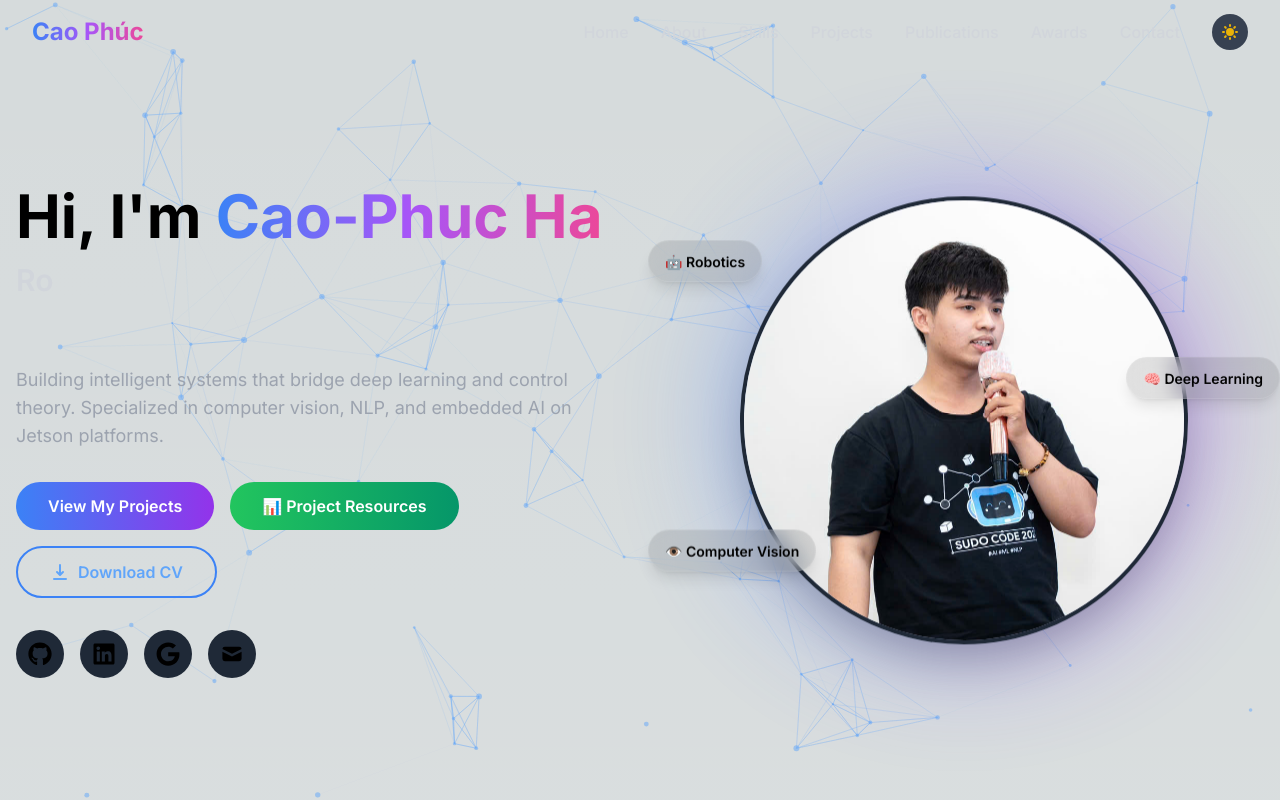
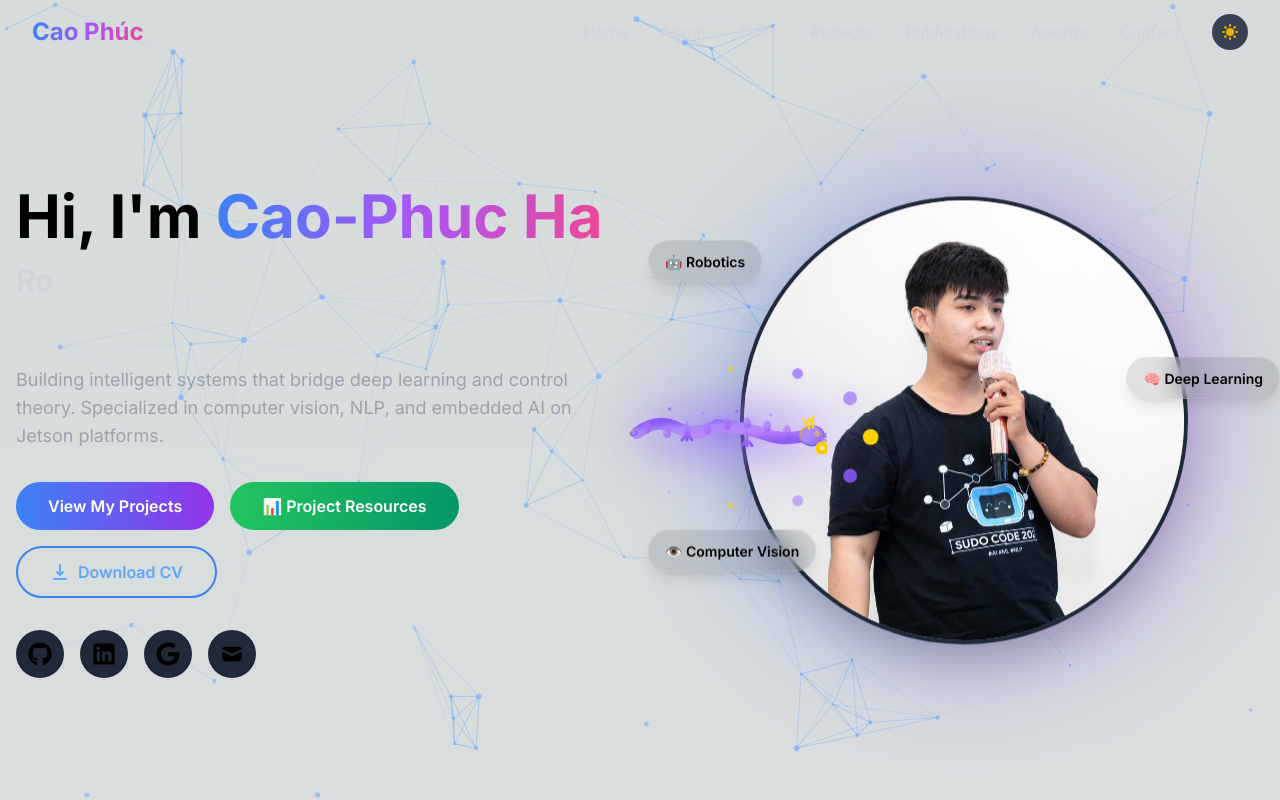
Before and after one commit to highptest1-36/myself_web, a Next.js app: page / in a window 1280 px wide. Shown: the top 800 px of the page. Built offline with nearby package versions, Linux system fonts and the light colour scheme.

Commit message:
Transform dragon to 3D with perspective transforms, figure-8 flight path and dynamic rotation

```diff
--- a/components/MysticDragon.tsx
+++ b/components/MysticDragon.tsx
@@ -1,61 +1,66 @@
 "use client";
 
-import { motion, useAnimation } from "framer-motion";
+import { motion } from "framer-motion";
 import { useEffect, useState } from "react";
 
 const MysticDragon = () => {
-  const controls = useAnimation();
-  const [isVisible, setIsVisible] = useState(true);
+  const [position, setPosition] = useState({ x: 0, y: 0, z: 0 });
+  const [rotation, setRotation] = useState({ x: 0, y: 0, z: 0 });
+  const [isVisible, setIsVisible] = useState(false);
 
   useEffect(() => {
-    const animateDragon = async () => {
-      while (true) {
-        // Random start position
-        const startX = Math.random() * window.innerWidth;
-        const startY = Math.random() * window.innerHeight;
+    const animateDragon = () => {
+      // Show dragon
+      setIsVisible(true);
 
-        // Random end position
-        const endX = Math.random() * window.innerWidth;
-        const endY = Math.random() * window.innerHeight;
+      const animate = () => {
+        const time = Date.now() * 0.001; // Convert to seconds
 
-        // Calculate duration based on distance
-        const distance = Math.sqrt(
-          Math.pow(endX - startX, 2) + Math.pow(endY - startY, 2)
-        );
-        const duration = (distance / 200) + 2; // Slower, more majestic
+        // 3D path - figure-8 pattern in 3D space
+        const radius = 300;
+        const x = Math.sin(time * 0.3) * radius + window.innerWidth / 2;
+        const y = Math.sin(time * 0.6) * 200 + window.innerHeight / 2;
+        const z = Math.sin(time * 0.4) * 100;
 
-        // Show dragon
-        setIsVisible(true);
+        // Dynamic rotation based on movement direction
+        const rotX = Math.sin(time * 0.5) * 20;
+        const rotY = Math.cos(time * 0.3) * 360;
+        const rotZ = Math.sin(time * 0.7) * 15;
 
-        // Move dragon
-        await controls.start({
-          x: [startX, endX],
-          y: [startY, endY],
-          opacity: [0, 1, 1, 0.7, 0],
-          scale: [0.5, 1, 1, 0.8, 0.5],
-          rotate: [0, 360],
-          transition: {
-            duration: duration,
-            ease: "easeInOut",
-          },
-        });
+        setPosition({ x, y, z });
+        setRotation({ x: rotX, y: rotY, z: rotZ });
 
-        // Hide and wait
-        setIsVisible(false);
-        await new Promise((resolve) => setTimeout(resolve, Math.random() * 5000 + 3000));
-      }
+        requestAnimationFrame(animate);
+      };
+
+      animate();
     };
 
     animateDragon();
-  }, [controls]);
+  }, []);
 
   return (
     <motion.div
-      animate={controls}
-      initial={{ opacity: 0 }}
       className="fixed pointer-events-none z-50"
       style={{
-        filter: "drop-shadow(0 0 20px rgba(139, 92, 246, 0.8))",
+        left: position.x,
+        top: position.y,
+        transform: `
+          perspective(1000px)
+          translateZ(${position.z}px)
+          rotateX(${rotation.x}deg)
+          rotateY(${rotation.y}deg)
+          rotateZ(${rotation.z}deg)
+        `,
+        filter: "drop-shadow(0 0 30px rgba(139, 92, 246, 0.8))",
+      }}
+      animate={{
+        opacity: isVisible ? 1 : 0,
+        scale: isVisible ? 1 + position.z / 500 : 0,
+      }}
+      transition={{
+        opacity: { duration: 1 },
+        scale: { duration: 0.3 },
       }}
     >
       {isVisible && (
@@ -399,37 +404,46 @@ const MysticDragon = () => {
 
           {/* Electric particles */}
           <div className="absolute inset-0">
-            {[...Array(8)].map((_, i) => (
-              <motion.div
-                key={i}
-                className="absolute w-1 h-1 bg-purple-400 rounded-full"
-                style={{
-                  left: `${50 + Math.cos((i / 8) * Math.PI * 2) * 40}%`,
-                  top: `${50 + Math.sin((i / 8) * Math.PI * 2) * 40}%`,
-                }}
-                animate={{
-                  scale: [0, 1.5, 0],
-                  opacity: [0, 1, 0],
-                }}
-                transition={{
-                  duration: 1.5,
-                  repeat: Infinity,
-                  delay: i * 0.2,
-                }}
-              />
-            ))}
+            {[...Array(12)].map((_, i) => {
+              const angle = (i / 12) * Math.PI * 2;
+              const radius = 60;
+              return (
+                <motion.div
+                  key={i}
+                  className="absolute w-2 h-2 rounded-full"
+                  style={{
+                    left: `${50 + Math.cos(angle) * radius}%`,
+                    top: `${50 + Math.sin(angle) * radius}%`,
+                    background: i % 3 === 0 ? '#FFD700' : i % 3 === 1 ? '#8B5CF6' : '#A78BFA',
+                  }}
+                  animate={{
+                    scale: [0, 2, 0],
+                    opacity: [0, 1, 0],
+                    x: [0, Math.cos(angle) * 20, 0],
+                    y: [0, Math.sin(angle) * 20, 0],
+                  }}
+                  transition={{
+                    duration: 2,
+                    repeat: Infinity,
+                    delay: i * 0.15,
+                    ease: "easeInOut",
+                  }}
+                />
+              );
+            })}
           </div>
 
-          {/* Mystic trail */}
+          {/* Mystic trail with 3D effect */}
           <motion.div
-            className="absolute -inset-10 bg-gradient-radial from-purple-500/20 to-transparent rounded-full blur-xl"
+            className="absolute -inset-20 bg-gradient-radial from-purple-500/30 via-purple-400/10 to-transparent rounded-full blur-2xl"
             animate={{
-              scale: [1, 1.3, 1],
-              opacity: [0.3, 0.6, 0.3],
+              scale: [1, 1.5, 1],
+              opacity: [0.4, 0.7, 0.4],
             }}
             transition={{
-              duration: 2,
+              duration: 3,
               repeat: Infinity,
+              ease: "easeInOut",
             }}
           />
         </div>
```
